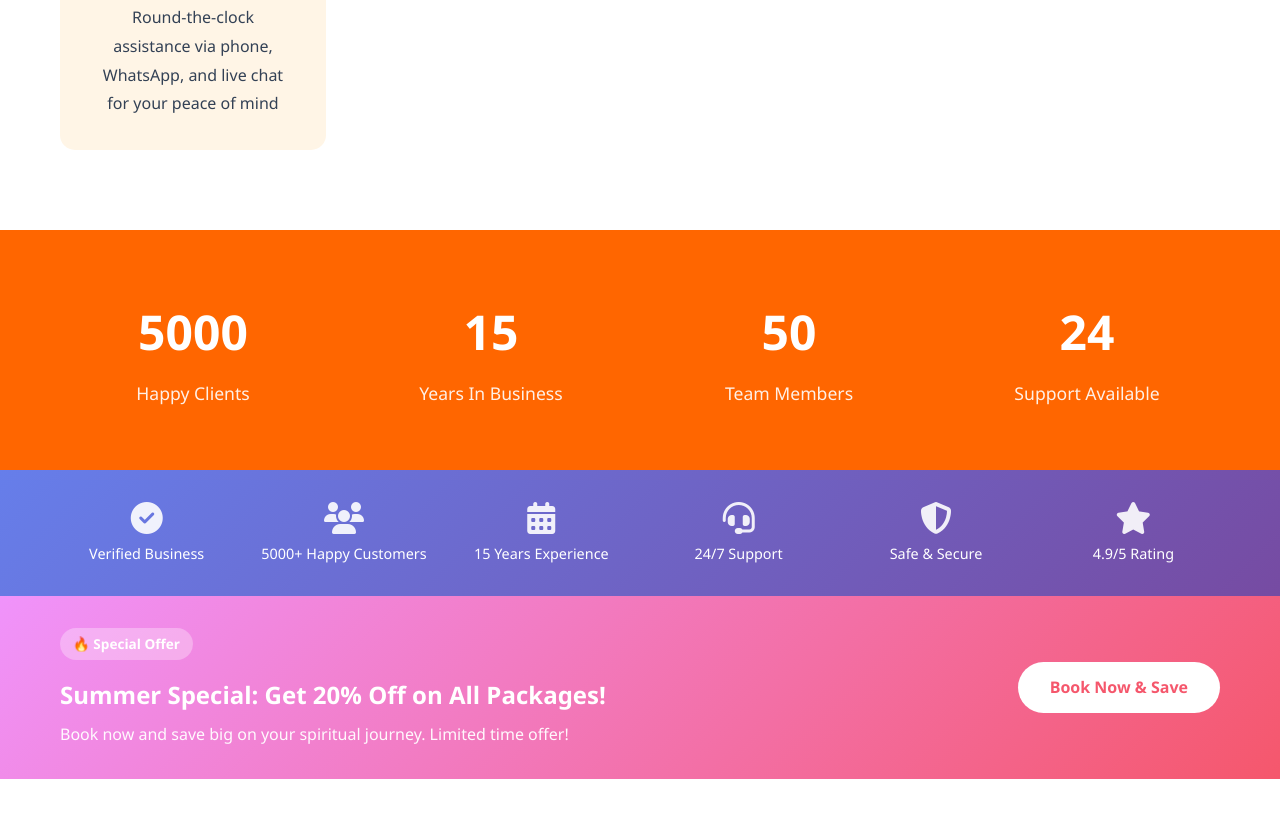
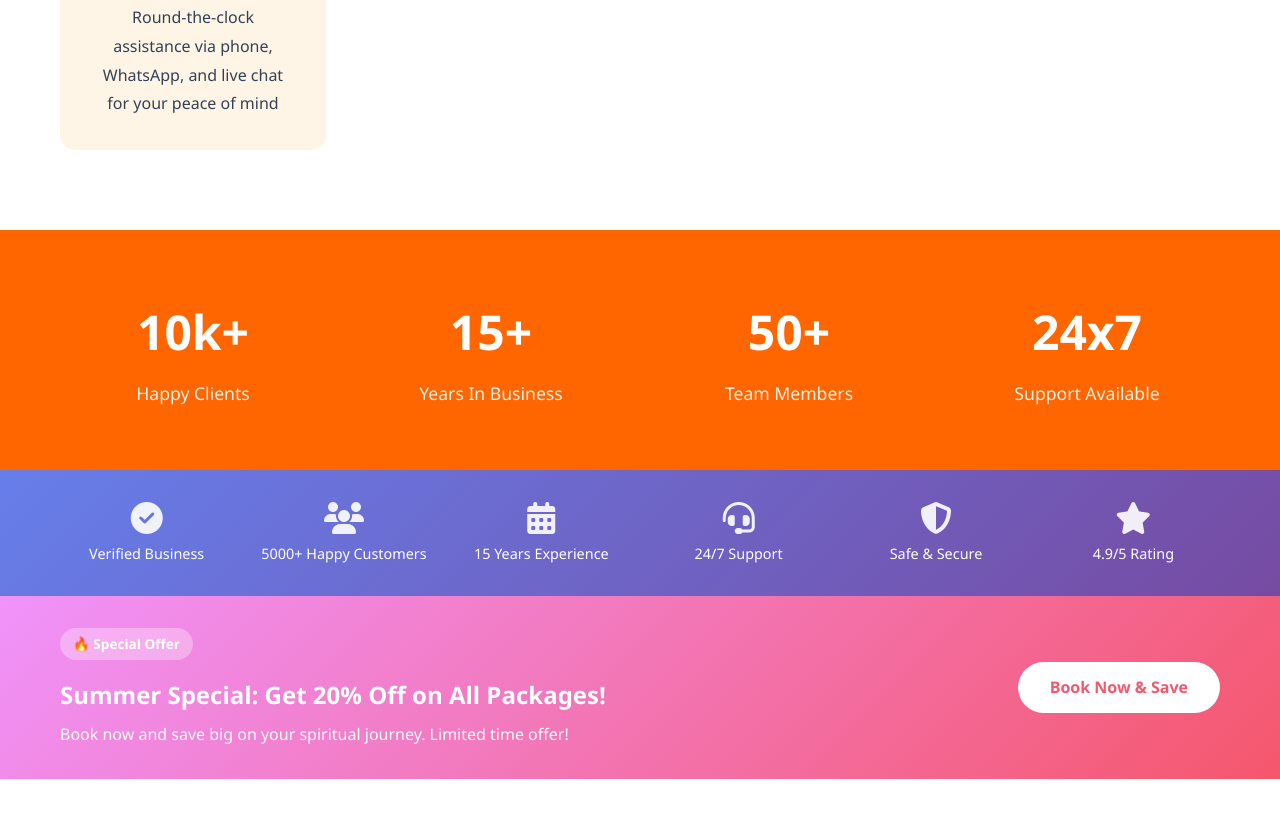
Before and after one commit to naveenroyal4b3/abhishektravels, a plain HTML site: page index.html in a window 1280 px wide. Shown: the part 1889-2713 px from the top of the page. Drawn offline with Linux system fonts and the light colour scheme.

Commit message:
Update statistics and logo: 10k+ clients, 15+ years, 50+ team, 24x7 support
- Update Happy Clients from 5000 to 10000 (displays as 10k+)
- Update Years In Business to show 15+
- Update Team Members to show 50+
- Update Support Available to show 24x7
- Enhance logo with car and plane icons
- Hamburger menu already hidden on desktop (mobile only)

```diff
--- a/index.html
+++ b/index.html
@@ -569,6 +569,7 @@
         <div class="container">
             <div class="nav-wrapper">
                 <div class="logo" aria-label="Abhishek Travels Home">
+                    <i class="fas fa-car-side" aria-hidden="true"></i>
                     <i class="fas fa-plane" aria-hidden="true"></i>
                     <span>Abhishek Travels</span>
                 </div>
@@ -736,7 +737,7 @@
         <div class="container">
             <div class="stats-grid">
                 <div class="stat-item">
-                    <div class="stat-number" data-target="5000">0</div>
+                    <div class="stat-number" data-target="10000">0</div>
                     <div class="stat-label">Happy Clients</div>
                 </div>
                 <div class="stat-item">
--- a/script.js
+++ b/script.js
@@ -1399,10 +1399,27 @@ function animateStatistics() {
                 const timer = setInterval(() => {
                     current += increment;
                     if (current >= target) {
-                        entry.target.textContent = target;
+                        // Format numbers: 10000 -> 10k+, 15 -> 15+, 50 -> 50+, 24 -> 24x7
+                        let displayText = target;
+                        if (target === 10000) {
+                            displayText = '10k+';
+                        } else if (target === 15 || target === 50) {
+                            displayText = target + '+';
+                        } else if (target === 24) {
+                            displayText = '24x7';
+                        }
+                        entry.target.textContent = displayText;
                         clearInterval(timer);
                     } else {
-                        entry.target.textContent = Math.floor(current);
+                        let displayText = Math.floor(current);
+                        if (target === 10000 && current >= 1000) {
+                            displayText = Math.floor(current / 1000) + 'k+';
+                        } else if (target === 15 || target === 50) {
+                            displayText = Math.floor(current) + '+';
+                        } else if (target === 24) {
+                            displayText = '24x7';
+                        }
+                        entry.target.textContent = displayText;
                     }
                 }, 16);
 
```
